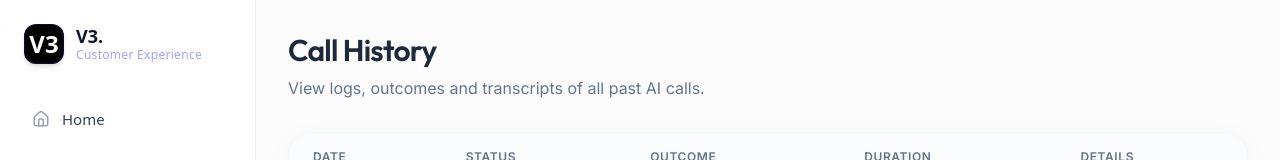
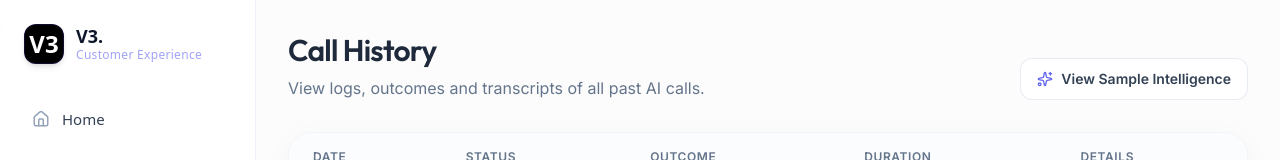
Before and after one commit to ady254/ai-calling-platform, a Next.js app in the folder frontend/: page /dashboard/call-logs in a window 1280 px wide. Shown: the top 160 px of the page. Built offline with nearby package versions, Linux system fonts and the light colour scheme; no server answers; sample sign-in values are in the browser's storage.

Commit message:
added call details page

```diff
--- a/frontend/app/dashboard/call-logs/page.tsx
+++ b/frontend/app/dashboard/call-logs/page.tsx
@@ -2,7 +2,7 @@
 
 import { useCallback, useEffect, useState } from "react";
 import Link from "next/link";
-import { FileText, CheckCircle, XCircle, RefreshCw } from "lucide-react";
+import { FileText, CheckCircle, XCircle, RefreshCw, Sparkles } from "lucide-react";
 import { api } from "@/services/api";
 
 interface CallLog {
@@ -60,9 +60,18 @@ export default function CallLogsPage() {
 
     return (
         <div className="w-full">
-            <header className="mb-8">
-                <h1 className="text-3xl font-semibold text-slate-800 tracking-tight">Call History</h1>
-                <p className="text-slate-500 mt-2">View logs, outcomes and transcripts of all past AI calls.</p>
+            <header className="mb-8 flex flex-col sm:flex-row sm:items-end sm:justify-between gap-4">
+                <div>
+                    <h1 className="text-3xl font-semibold text-slate-800 tracking-tight">Call History</h1>
+                    <p className="text-slate-500 mt-2">View logs, outcomes and transcripts of all past AI calls.</p>
+                </div>
+                <Link
+                    href="/dashboard/call-logs/sample"
+                    className="inline-flex items-center gap-2 px-4 py-2.5 text-sm font-semibold rounded-xl bg-white text-slate-700 border border-slate-200/80 hover:bg-slate-50 hover:border-slate-300 transition-all self-start sm:self-auto"
+                >
+                    <Sparkles className="w-4 h-4 text-indigo-500" />
+                    View Sample Intelligence
+                </Link>
             </header>
 
             <div className="bg-white rounded-3xl border border-slate-100 shadow-[0_8px_30px_rgb(0,0,0,0.04)] overflow-hidden">
@@ -96,7 +105,15 @@ export default function CallLogsPage() {
                             </tr>
                         ) : logs.length === 0 ? (
                             <tr>
-                                <td colSpan={5} className="py-8 text-center text-slate-400">No call logs found.</td>
+                                <td colSpan={5} className="py-10 text-center">
+                                    <p className="text-slate-400 mb-3">No call logs found.</p>
+                                    <Link
+                                        href="/dashboard/call-logs/sample"
+                                        className="inline-flex items-center gap-2 text-indigo-600 hover:text-indigo-800 text-sm font-semibold transition-colors"
+                                    >
+                                        <Sparkles className="w-4 h-4" /> Preview sample call intelligence
+                                    </Link>
+                                </td>
                             </tr>
                         ) : (
                             logs.map((log) => (
```
Also changed, not shown: 1 other file (tests, documents, lock files or other folders).
